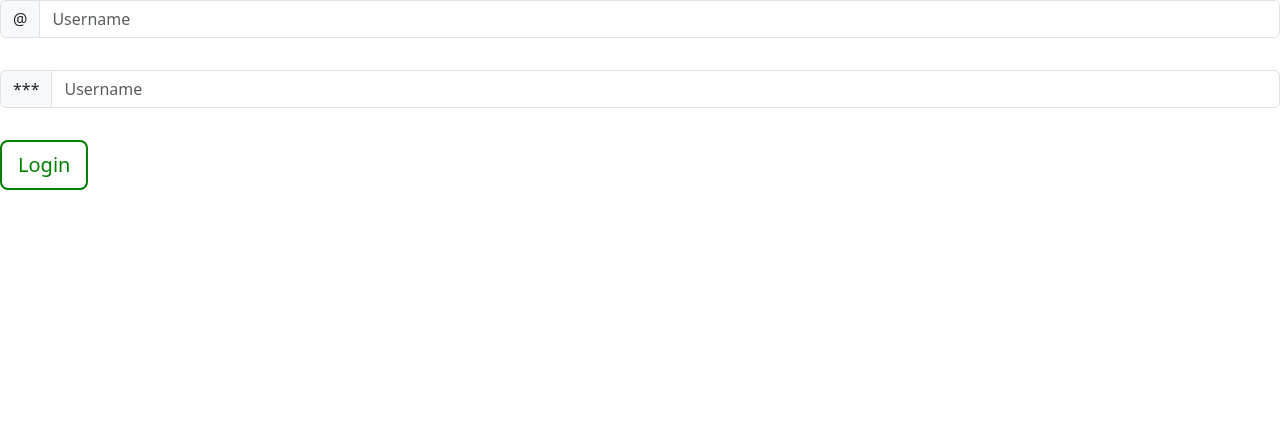
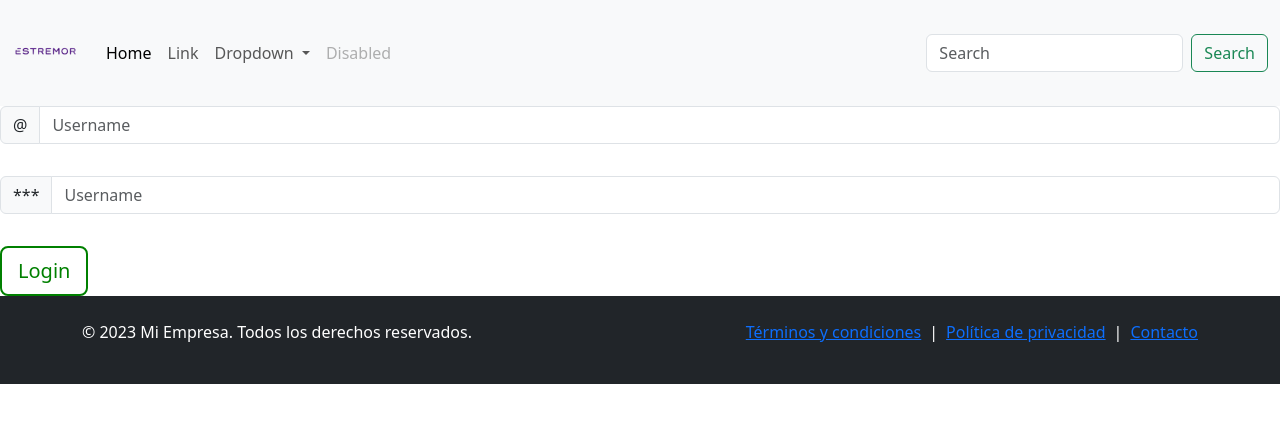
Before and after one commit to Luis0714/Estremor-Proyecto-Alquileres, an Angular app: page /login in a window 1280 px wide. Shown: the top 422 px of the page. Built offline with nearby package versions, Linux system fonts and the light colour scheme.

Commit message:
primera maquetacion

```diff
--- a/src/app/app.component.html
+++ b/src/app/app.component.html
@@ -1 +1,3 @@
+<app-header></app-header>
 <router-outlet></router-outlet>
+<app-footer></app-footer>
--- a/src/app/components/master-page/home/home.component.html
+++ b/src/app/components/master-page/home/home.component.html
@@ -1,3 +1 @@
-<app-header></app-header>
 <h1>Este es el Home</h1>
-<app-footer></app-footer>
```
